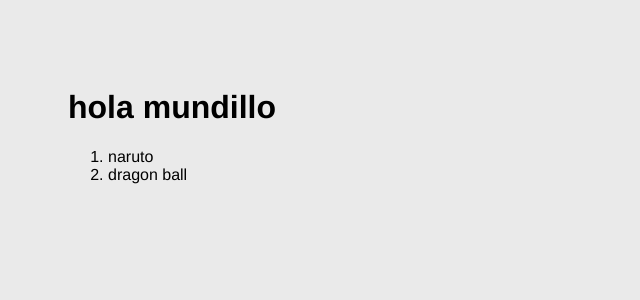
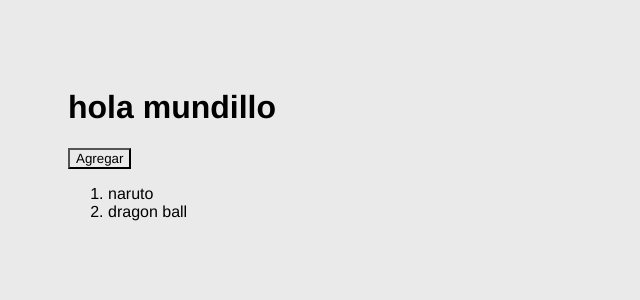
Before and after one commit to jhonino/react-01-GifExpertApp, a React (Vite) app: page / in a window 1280 px wide. Shown: the top 300 px of the page, without its empty margins (0-640 px from the left). Built offline with nearby package versions, Linux system fonts and the light colour scheme.

Commit message:
agregando una nueva categoria

```diff
--- a/src/GifExpertApp.jsx
+++ b/src/GifExpertApp.jsx
@@ -4,9 +4,16 @@ export const GifExpertApp = () => {
 
     const [categories, setCategories] = useState(['naruto', 'dragon ball']);   //el use state se deja con [] para que sea un arreglo
 
+    const onAddCategory = () => {
+
+        setCategories(prevCate => [...prevCate, 'blade']);
+
+    }
+
     return(
         <>
         <h1>hola mundillo</h1>
+        <button onClick={onAddCategory}>Agregar</button>
         <ol>
             {   //la llaves determinan una expersion de java script
                 categories.map( category => {
```
